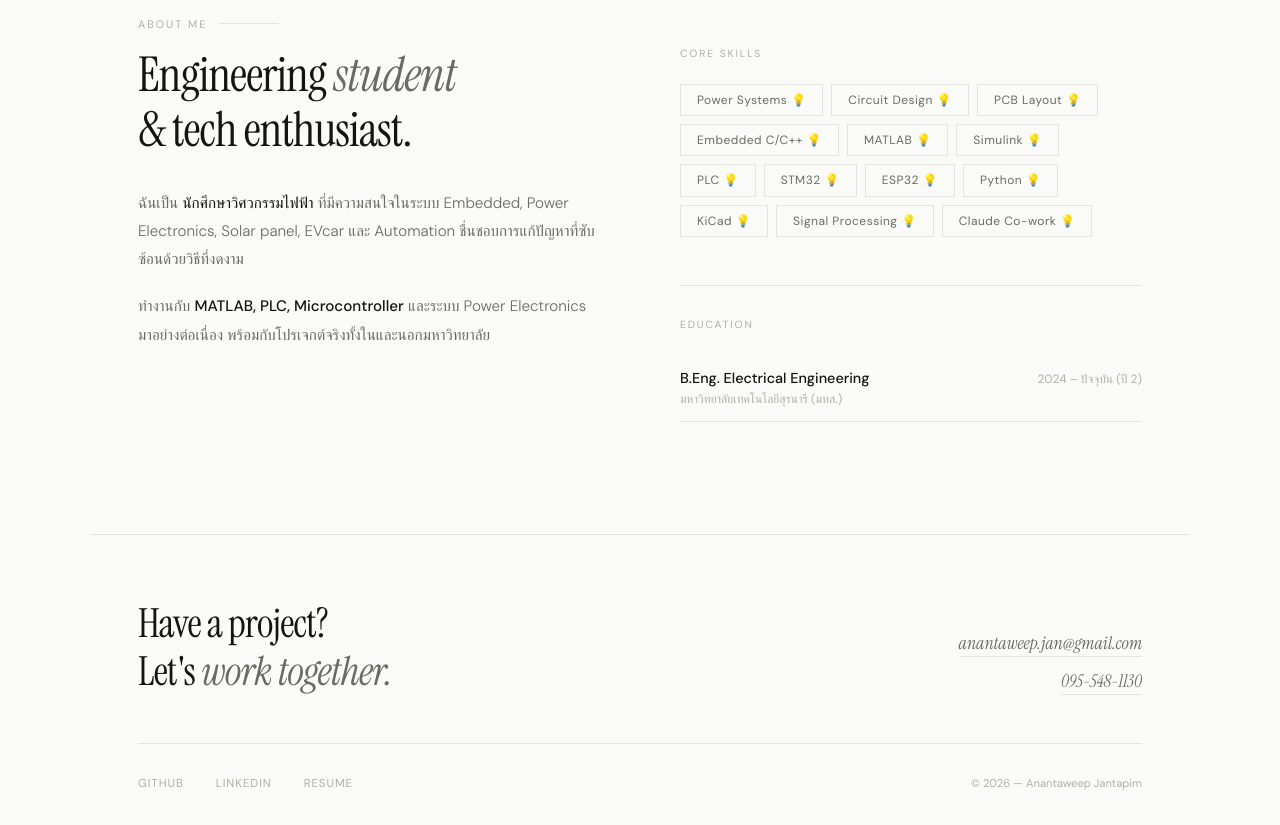
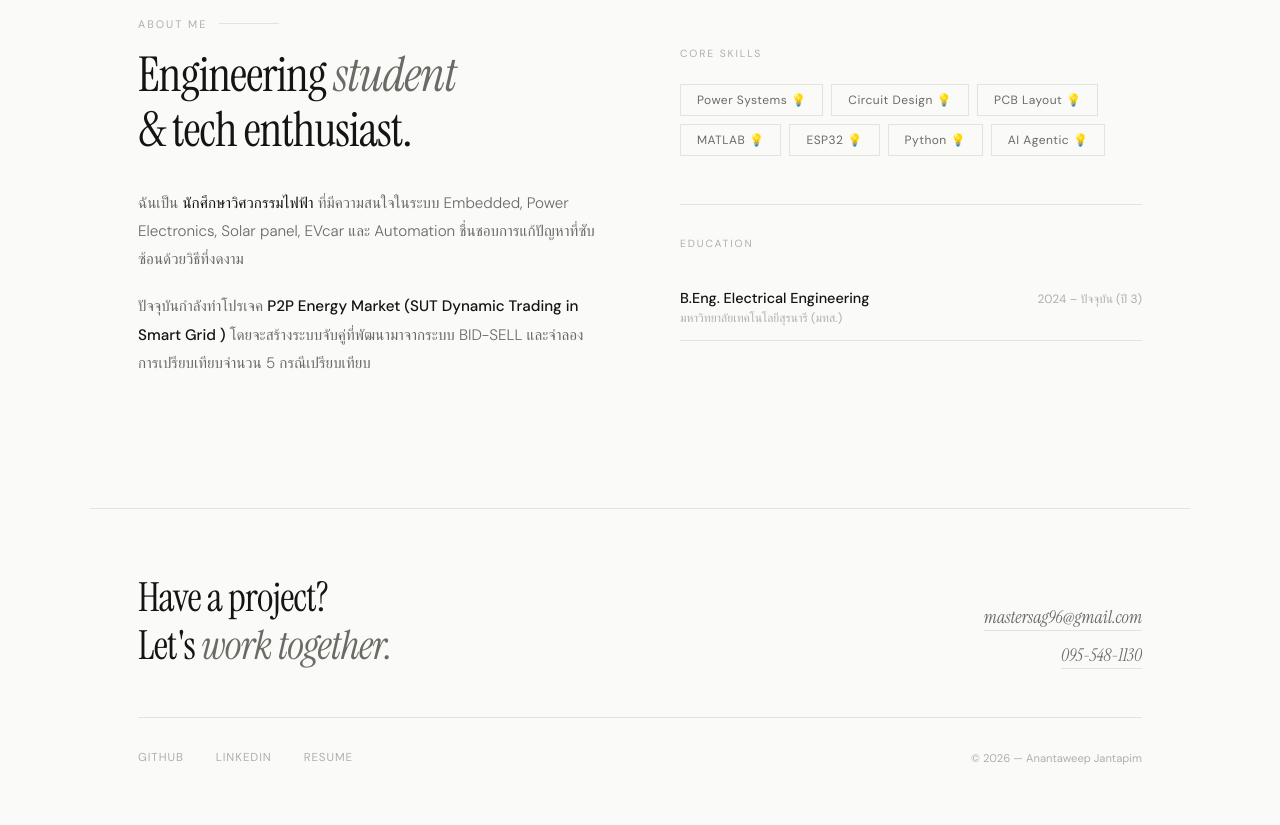
Before and after one commit to mastersag96/Welcome_to_my_portfolio1, a plain HTML site: page index.html in a window 1280 px wide. Shown: the part 1460-2285 px from the top of the page. Drawn offline with Linux system fonts and the light colour scheme.

Commit message:
Update index.html

```diff
--- a/index.html
+++ b/index.html
@@ -621,10 +621,7 @@ button.skill-tag { background: transparent; cursor: none; font-family: inherit;
           ฉันเป็น <strong>นักศึกษาวิศวกรรมไฟฟ้า</strong> ที่มีความสนใจในระบบ Embedded,
           Power Electronics, Solar panel, EVcar และ Automation ชื่นชอบการแก้ปัญหาที่ซับซ้อนด้วยวิธีที่งดงาม
         </p>
-        <p>
-          ทำงานกับ <strong>MATLAB, PLC, Microcontroller</strong> และระบบ
-          Power Electronics มาอย่างต่อเนื่อง พร้อมกับโปรเจกต์จริงทั้งในและนอกมหาวิทยาลัย
-        </p>
+        <p>ปัจจุบันกำลังทำโปรเจค <strong>P2P Energy Market (SUT Dynamic Trading in Smart Grid )</strong> โดยจะสร้างระบบจับคู่ที่พัฒนามาจากระบบ BID-SELL และจำลองการเปรียบเทียบจำนวน 5 กรณีเปรียบเทียบ</p>
       </div>
     </div>
     <div class="about-right reveal">
@@ -633,16 +630,16 @@ button.skill-tag { background: transparent; cursor: none; font-family: inherit;
         <button class="skill-tag" onclick="showExplanation(event, 'ทักษะ: Power Systems', 'การวิเคราะห์และออกแบบระบบไฟฟ้ากำลัง รวมถึงโครงข่ายไฟฟ้า เพื่อให้การจ่ายไฟมีเสถียรภาพและปลอดภัย')">Power Systems 💡</button>
         <button class="skill-tag" onclick="showExplanation(event, 'ทักษะ: Circuit Design', 'การคำนวณและออกแบบวงจรอิเล็กทรอนิกส์ เลือกใช้อุปกรณ์ให้เหมาะสมเพื่อให้วงจรทำงานได้ตามต้องการ')">Circuit Design 💡</button>
         <button class="skill-tag" onclick="showExplanation(event, 'ทักษะ: PCB Layout', 'การจัดวางอุปกรณ์และออกแบบลายทองแดงบนแผ่นวงจรพิมพ์ (PCB) เพื่อเตรียมส่งผลิตจริง')">PCB Layout 💡</button>
-        <button class="skill-tag" onclick="showExplanation(event, 'ทักษะ: Embedded C/C++', 'การเขียนโปรแกรมควบคุมชิปไมโครคอนโทรลเลอร์ระดับฮาร์ดแวร์ เพื่อสั่งการเครื่องใช้ไฟฟ้าหรือหุ่นยนต์')">Embedded C/C++ 💡</button>
+        <!-- <button class="skill-tag" onclick="showExplanation(event, 'ทักษะ: Embedded C/C++', 'การเขียนโปรแกรมควบคุมชิปไมโครคอนโทรลเลอร์ระดับฮาร์ดแวร์ เพื่อสั่งการเครื่องใช้ไฟฟ้าหรือหุ่นยนต์')">Embedded C/C++ 💡</button> -->
         <button class="skill-tag" onclick="showExplanation(event, 'ทักษะ: MATLAB', 'การใช้โปรแกรมคำนวณทางคณิตศาสตร์ขั้นสูง เพื่อวิเคราะห์สมการและแก้ปัญหางานวิศวกรรมที่ซับซ้อน')">MATLAB 💡</button>
-        <button class="skill-tag" onclick="showExplanation(event, 'ทักษะ: Simulink', 'การจำลองการทำงานของระบบไฟฟ้าและระบบควบคุมในคอมพิวเตอร์ เพื่อตรวจสอบการทำงานและหาข้อผิดพลาดก่อนสร้างจริง')">Simulink 💡</button>
-        <button class="skill-tag" onclick="showExplanation(event, 'ทักษะ: PLC', 'การเขียนโปรแกรมควบคุมลอจิก (Programmable Logic Controller) เพื่อคุมการทำงานของเครื่องจักรในโรงงานอุตสาหกรรม')">PLC 💡</button>
-        <button class="skill-tag" onclick="showExplanation(event, 'ทักษะ: STM32', 'การใช้งานไมโครคอนโทรลเลอร์ประสิทธิภาพสูงระดับอุตสาหกรรม เหมาะกับงานที่ต้องการความเร็วและประมวลผลซับซ้อน')">STM32 💡</button>
+        <!-- <button class="skill-tag" onclick="showExplanation(event, 'ทักษะ: Simulink', 'การจำลองการทำงานของระบบไฟฟ้าและระบบควบคุมในคอมพิวเตอร์ เพื่อตรวจสอบการทำงานและหาข้อผิดพลาดก่อนสร้างจริง')">Simulink 💡</button> -->
+        <!-- <button class="skill-tag" onclick="showExplanation(event, 'ทักษะ: PLC', 'การเขียนโปรแกรมควบคุมลอจิก (Programmable Logic Controller) เพื่อคุมการทำงานของเครื่องจักรในโรงงานอุตสาหกรรม')">PLC 💡</button> -->
+        <!-- <button class="skill-tag" onclick="showExplanation(event, 'ทักษะ: STM32', 'การใช้งานไมโครคอนโทรลเลอร์ประสิทธิภาพสูงระดับอุตสาหกรรม เหมาะกับงานที่ต้องการความเร็วและประมวลผลซับซ้อน')">STM32 💡</button> -->
         <button class="skill-tag" onclick="showExplanation(event, 'ทักษะ: ESP32', 'การพัฒนาอุปกรณ์ IoT (Internet of Things) ด้วยชิปที่รองรับการเชื่อมต่อ Wi-Fi และ Bluetooth ในตัว')">ESP32 💡</button>
         <button class="skill-tag" onclick="showExplanation(event, 'ทักษะ: Python', 'การเขียนโปรแกรมอเนกประสงค์ ใช้จัดการข้อมูล ทำสคริปต์อัตโนมัติ ไปจนถึงการประมวลผลทาง ปัญญาประดิษฐ์ (AI)')">Python 💡</button>
-        <button class="skill-tag" onclick="showExplanation(event, 'ทักษะ: KiCad', 'โปรแกรมมาตรฐานยอดนิยมสำหรับใช้วาดวงจร (Schematic) และออกแบบแผ่นวงจร (PCB)')">KiCad 💡</button>
-        <button class="skill-tag" onclick="showExplanation(event, 'ทักษะ: Signal Processing', 'การจัดการและประมวลผลสัญญาณ (เช่น กรองสัญญาณรบกวนออก) เพื่อดึงข้อมูลที่สำคัญไปใช้ควบคุมระบบได้อย่างแม่นยำ')">Signal Processing 💡</button>
-        <button class="skill-tag" onclick="showExplanation(event, 'ทักษะ: Claude Co-work', 'การทำงานร่วมกับ AI (Claude) เพื่อช่วยวิเคราะห์โค้ด หาไอเดีย และแก้ปัญหาทางวิศวกรรมได้อย่างรวดเร็วและมีประสิทธิภาพ')">Claude Co-work 💡</button>
+        <!-- <button class="skill-tag" onclick="showExplanation(event, 'ทักษะ: KiCad', 'โปรแกรมมาตรฐานยอดนิยมสำหรับใช้วาดวงจร (Schematic) และออกแบบแผ่นวงจร (PCB)')">KiCad 💡</button> -->
+        <!-- <button class="skill-tag" onclick="showExplanation(event, 'ทักษะ: Signal Processing', 'การจัดการและประมวลผลสัญญาณ (เช่น กรองสัญญาณรบกวนออก) เพื่อดึงข้อมูลที่สำคัญไปใช้ควบคุมระบบได้อย่างแม่นยำ')">Signal Processing 💡</button> -->
+        <button class="skill-tag" onclick="showExplanation(event, 'ทักษะ:  AI Agentic', 'การทำงานร่วมกับ AI (Claude) เพื่อช่วยวิเคราะห์โค้ด หาไอเดีย และแก้ปัญหาทางวิศวกรรมได้อย่างรวดเร็วและมีประสิทธิภาพ')">AI Agentic 💡</button>
       </div>
       <div class="edu">
         <div class="skills-label">Education</div>
@@ -651,7 +648,7 @@ button.skill-tag { background: transparent; cursor: none; font-family: inherit;
             <div class="edu-name">B.Eng. Electrical Engineering</div>
             <div class="edu-meta" style="margin-top:.2rem">มหาวิทยาลัยเทคโนโลยีสุรนารี (มทส.)</div>
           </div>
-          <div class="edu-meta">2024 – ปัจจุบัน (ปี 2)</div>
+          <div class="edu-meta">2024 – ปัจจุบัน (ปี 3)</div>
         </div>
       </div>
     </div>
@@ -666,14 +663,14 @@ button.skill-tag { background: transparent; cursor: none; font-family: inherit;
       Let's <em>work together.</em>
     </div>
     <div class="footer-contact-list">
-      <a href="mailto:mastersag96@gmail.com" class="footer-email">anantaweep.jan@gmail.com</a>
+      <a href="mailto:mastersag96@gmail.com" class="footer-email">mastersag96@gmail.com</a>
       <a href="tel:0955481130" class="footer-email">095-548-1130</a>
     </div>
   </div>
 
   <div class="footer-bottom">
     <div class="footer-links">
-      <a href="#">GitHub</a>
+      <a href="https://github.com/mastersag96">GitHub</a>
       <a href="#">LinkedIn</a>
       <a href="#">Resume</a>
     </div>
```
